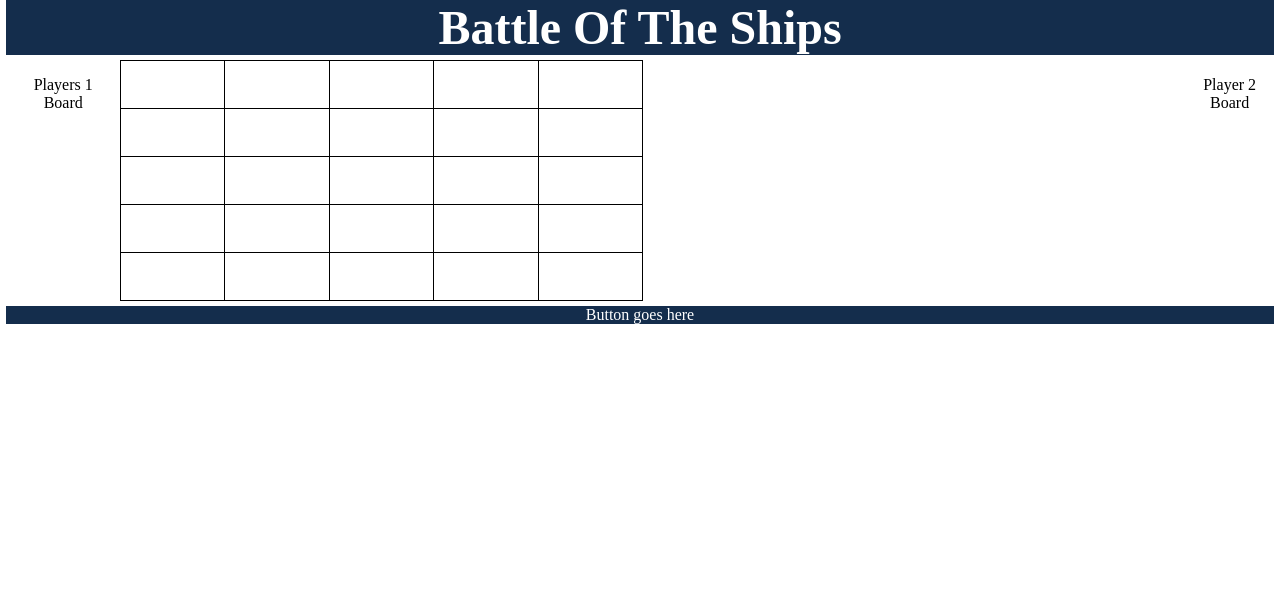
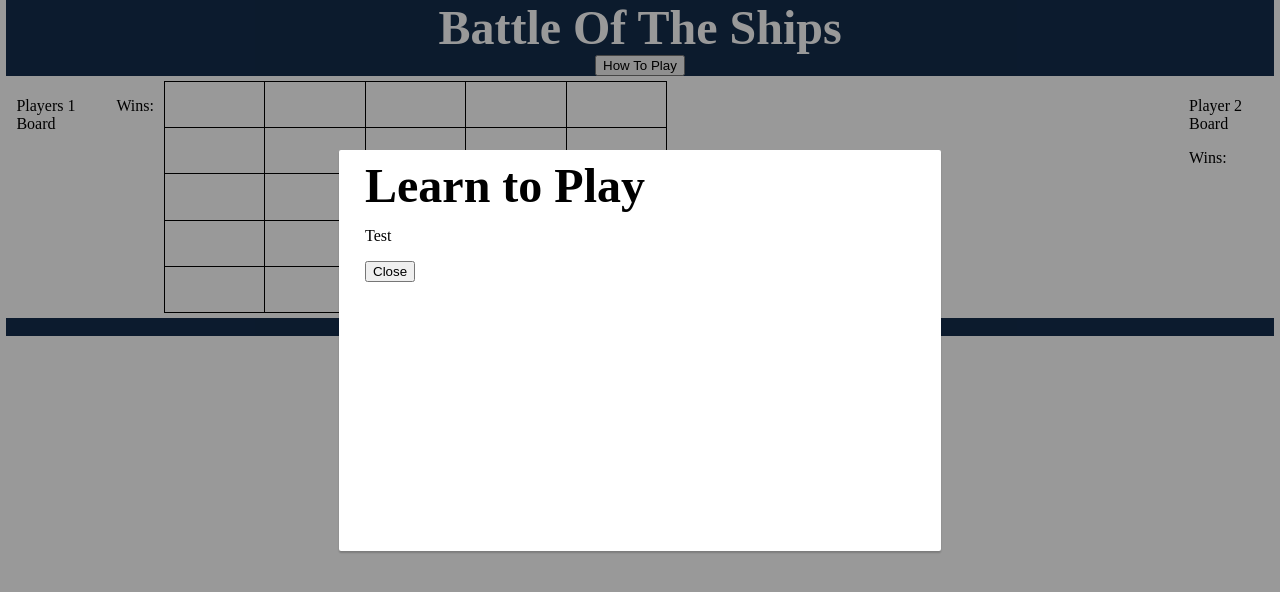
Before and after one commit to pierocaceres/battle_of_the_ships, a plain HTML site: page game.html in a window 1280 px wide. Drawn offline with Linux system fonts and the light colour scheme.

Commit message:
Created modal for instructions on how to play.

```diff
--- a/game.html
+++ b/game.html
@@ -10,10 +10,23 @@
 <body>
     <header>
         <h1>Battle Of The Ships</h1>
+        <button class="modal-button" id="openModal">How To Play</button>
+        <div id="modal">
+            <div id="modal-text">
+                <h1 class="modal-title">Learn to Play</h1>
+                <p>Test</p>
+                <p></p>
+                <div class="modal-footer">
+                    <button class="modal-button" id="closeModal" href="#">Close</button>
+                </div>
+            </div>
+        </div>
     </header>
+
     <div class="mainStage">
         <div class="information" id="p1Info"></div>
             <p>Players 1 Board</p>
+            <p>Wins: </p>
         <div class="play-area">
         </div>
         <div class="side-bar">
@@ -22,6 +35,7 @@
         </div>
         <div class="information" id="p2Info">
             <p>Player 2 Board</p>
+            <p>Wins: </p>
         </div>
     </div>
     <footer>
--- a/script.js
+++ b/script.js
@@ -27,10 +27,21 @@ let playerBoard = [] // Used for the computer to click a square and attack oppon
 let computerBoard = [] // Used to see where the computer plced his ships
 let playerShips = []
 let computerShips = []
-let playerArea = document.querySelector('.play-area')
-let computerArea = document.querySelector(`.computer-area`)
+const playerArea = document.querySelector('.play-area')
+const computerArea = document.querySelector(`.computer-area`)
+const modalButton = document.getElementById(`openModal`)
+const closeButton = document.getElementById(`closeModal`)
+
+const openModal = () => {
+    document.getElementById(`modal`).style.display = `block`
+}
+
+const closeModal = () => {
+    document.getElementById(`modal`).style.display = `none`
+}
 
 const startGame = () => {
+    setTimeout(openModal, 500)
     createGrid()
     createShips()
 }
@@ -66,9 +77,7 @@ const player2Grid = () => {
         computerBoard.push(i)
     }
 
-    let text = document.createElement('p')
-    text.innerText = `Test test`
-    document.getElementById(`p2Info`).appendChild(text)
+    document.getElementById(`p2Info`).style.opacity = `1`
 }
 
 const createShips = () => {
@@ -188,3 +197,6 @@ computerArea.addEventListener(`click`, (zone) => {
         counter++
     }
 })
+
+modalButton.addEventListener(`click`, openModal)
+closeButton.addEventListener(`click`, closeModal)
--- a/style.css
+++ b/style.css
@@ -1,11 +1,11 @@
 body{
     margin: auto;
-    text-align: center;
     width: 99%;
 }
 
 footer{
     color: #ffffff;
+    text-align: center;
     background: #142d4c;
     margin-top: 5px;
 }
@@ -17,6 +17,7 @@ h1{
 
 header{
     color: #ffffff;
+    text-align: center;
     background: #142d4c;
     margin-bottom: 5px;
 }
@@ -32,6 +33,17 @@ a{
     justify-content: center;
     align-items: center;
     text-align: center;
+}
+
+.computer-area{
+    display: grid;
+}
+
+.computer-area > .square{
+    padding-bottom: 45%;
+
+    border-top: 1px solid black;
+    border-right: 1px solid black;
 }
 
 .mainStage{
@@ -56,17 +68,6 @@ a{
     border-right: 1px solid black;
 }
 
-.computer-area{
-    display: grid;
-}
-
-.computer-area > .square{
-    padding-bottom: 45%;
-
-    border-top: 1px solid black;
-    border-right: 1px solid black;
-}
-
 .square{
     margin: none;
     border-width: 1px thin black;
@@ -83,3 +84,53 @@ a{
     position: relative;
     font-size: 6rem;
 }
+
+#p2Info{
+    /* opacity: 0 */
+}
+
+/* Modal Styling */
+
+.modal-title{
+    padding-bottom: 15px
+}
+
+.modal-buttons {
+	padding: 14px 18px;
+	background-color: #677996;
+	border: none;
+	outline: none;
+	border-radius: 3px;
+	color: white;
+	font-family: 'Arial';
+	cursor: pointer;
+}
+
+#modal{
+    display: none;
+	background-color: rgba(0,0,0,0.4);
+	position: fixed;
+	top: 0;
+	left: 0;
+	height: 100%;
+	width: 100%;
+	z-index: 1;
+	overflow: auto;
+}
+
+#modal-text{
+    color: #000000;
+	background-color: #ffffff;
+    text-align: left;
+	height: 350px;
+	width: 550px;
+	border-radius: 2px;
+	margin: 150px auto;
+	box-shadow: 0 2px 2px rgba(0, 0, 0, 0.2);
+    padding: 2%;
+    line-height: 120%;
+}
+
+#modal-footer{
+	text-align: right;
+}
```
